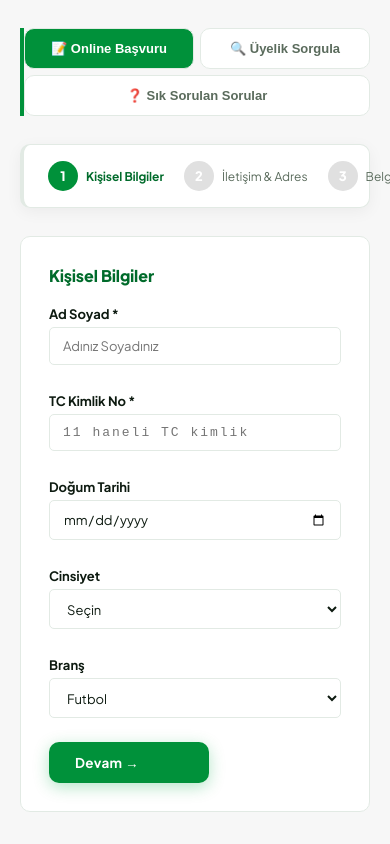
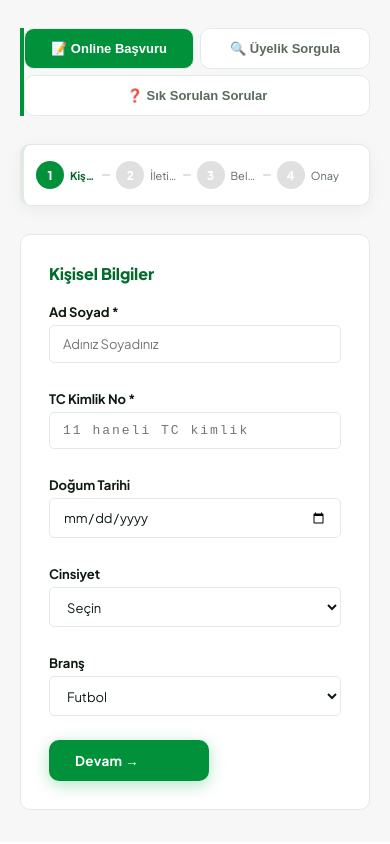
Before and after one commit to YusufCemSen1/uskudar-spor, a React (Vite) app: page /uyelik in a window 390 px wide. Shown: the part 758-1602 px from the top of the page. Built offline with nearby package versions, Linux system fonts and the light colour scheme.

Commit message:
mobil adım göstergesi ve ödeme sayfası layout düzeltildi

```diff
--- a/src/index.css
+++ b/src/index.css
@@ -1172,4 +1172,5 @@ tr:hover td { background: var(--green-pale) !important; }
   .navbar-links  { display: none !important; }
   .mobile-menu   { display: block !important; }
   .navbar-cta-desktop { display: none !important; }
+  .checkout-grid { grid-template-columns: 1fr !important; }
 }
--- a/src/pages/Checkout.jsx
+++ b/src/pages/Checkout.jsx
@@ -185,7 +185,7 @@ export default function Checkout() {
         <div style={{ background:'#FFF8E1', borderTop:'3px solid #FF9800', padding:'12px 20px', display:'flex', alignItems:'center', gap:12, fontSize:13 }}>
           <span style={{ fontSize:20 }}>⚠️</span>
           <div>
-            <strong>Backend çalışmıyor.</strong> Gerçek ödeme için <code>uskudar-backend</code> klasöründe <code>npm install && npm run dev</code> çalıştırın.
+            <strong>Ödeme sistemi şu an başlatılıyor.</strong> Render üzerindeki backend uyku modundan çıkıyor olabilir, 30-60 saniye bekleyip sayfayı yenileyin.
             Şu an demo modunda devam edebilirsiniz.
           </div>
         </div>
@@ -205,7 +205,7 @@ export default function Checkout() {
           ))}
         </div>
 
-        <div style={{ display:'grid', gridTemplateColumns:'1fr 300px', gap:22 }}>
+        <div className="checkout-grid" style={{ display:'grid', gridTemplateColumns:'1fr 300px', gap:22 }}>
           <div className="anim-trackIn delay-1">
             {/* Adım 1: Adres */}
             {step === 1 && (
--- a/src/pages/Membership.jsx
+++ b/src/pages/Membership.jsx
@@ -181,14 +181,14 @@ export default function Membership() {
           <div className="anim-ballIn">
 
             {/* Adım göstergesi */}
-            <div className="anim-trackIn delay-1" style={{ display: 'flex', alignItems: 'center', gap: 0, marginBottom: 28, background: '#fff', borderRadius: 10, padding: '16px 24px', border: '1px solid var(--border)', boxShadow:'0 4px 16px rgba(0,0,0,.05)' }}>
+            <div className="anim-trackIn delay-1" style={{ display: 'flex', alignItems: 'center', gap: 0, marginBottom: 28, background: '#fff', borderRadius: 10, padding: '16px 12px', border: '1px solid var(--border)', boxShadow:'0 4px 16px rgba(0,0,0,.05)', overflowX:'auto' }}>
               {[['1','Kişisel Bilgiler'],['2','İletişim & Adres'],['3','Belgeler'],['4','Onay']].map(([n,l],i)=>(
-                <div key={n} style={{ display:'flex', alignItems:'center', flex:1 }}>
-                  <div style={{ display:'flex', alignItems:'center', gap:8 }}>
-                    <div style={{ width:30, height:30, borderRadius:'50%', background:step>=Number(n)?'var(--green)':'#e0e0e0', color:'#fff', display:'flex', alignItems:'center', justifyContent:'center', fontWeight:800, fontSize:13, transition:'background .3s' }}>{step>Number(n)?'✓':n}</div>
-                    <span style={{ fontSize:12, fontWeight:step===Number(n)?700:400, color:step>=Number(n)?'var(--green-dark)':'var(--text-muted)', whiteSpace:'nowrap' }}>{l}</span>
+                <div key={n} style={{ display:'flex', alignItems:'center', flex:1, minWidth:0 }}>
+                  <div style={{ display:'flex', alignItems:'center', gap:6, minWidth:0 }}>
+                    <div style={{ width:28, height:28, borderRadius:'50%', background:step>=Number(n)?'var(--green)':'#e0e0e0', color:'#fff', display:'flex', alignItems:'center', justifyContent:'center', fontWeight:800, fontSize:12, transition:'background .3s', flexShrink:0 }}>{step>Number(n)?'✓':n}</div>
+                    <span style={{ fontSize:11, fontWeight:step===Number(n)?700:400, color:step>=Number(n)?'var(--green-dark)':'var(--text-muted)', whiteSpace:'nowrap', overflow:'hidden', textOverflow:'ellipsis' }}>{l}</span>
                   </div>
-                  {i<3 && <div style={{ flex:1, height:2, background:step>Number(n)?'var(--green)':'#e0e0e0', margin:'0 10px', borderRadius:1 }} />}
+                  {i<3 && <div style={{ flex:1, minWidth:8, height:2, background:step>Number(n)?'var(--green)':'#e0e0e0', margin:'0 6px', borderRadius:1 }} />}
                 </div>
               ))}
             </div>
```
